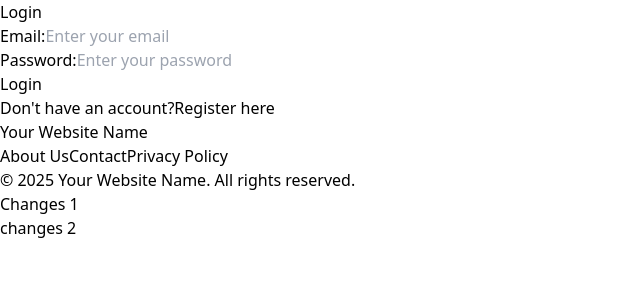
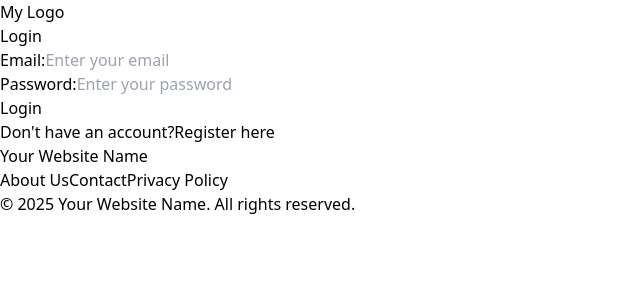
Before and after one commit to jatinprime/Project1, a React (Vite) app in the folder Client/: page /login in a window 1280 px wide. Shown: the top 300 px of the page, without its empty margins (0-640 px from the left). Built offline with nearby package versions, Linux system fonts and the light colour scheme.

Commit message:
Added link to go to home page in login and register

```diff
--- a/Client/src/Pages/Login.jsx
+++ b/Client/src/Pages/Login.jsx
@@ -21,7 +21,8 @@ const Login = () => {
   }
 
   return (
-    <div className="flex items-center justify-center min-h-screen bg-gray-100">
+    <div className="flex flex-col items-center justify-center min-h-screen bg-gray-100">
+      <h1 className="text-4xl m-5"><NavLink to= "/" >My Logo</NavLink></h1>
         <div className="w-full max-w-md p-6 bg-white rounded-lg shadow-md">
       <h1 className="text-center text-2xl text-gray-800">Login</h1>
       <form onSubmit={handleLogin}>
--- a/Client/src/Pages/Signup.jsx
+++ b/Client/src/Pages/Signup.jsx
@@ -32,7 +32,8 @@ const Signup = () => {
   };
 
   return (
-    <div className="flex justify-center items-center min-h-screen bg-sky-400">
+    <div className="flex flex-col justify-center items-center min-h-screen bg-sky-400">
+      <h1 className="text-4xl m-5"><NavLink to= "/" >My Logo</NavLink></h1>
       <div className="bg-white p-8 rounded-lg shadow-lg w-full max-w-md">
         <h1 className="text-3xl font-semibold text-center mb-6">Signup</h1>
         <form onSubmit={handleSubmit}>
--- a/Client/src/main.jsx
+++ b/Client/src/main.jsx
@@ -33,7 +33,5 @@ const router = createBrowserRouter(
 createRoot(document.getElementById('root')).render(
   <StrictMode>
     <RouterProvider router={router}/>
-    <h1>Changes 1</h1>
-    <h1>changes 2</h1>
-  </StrictMode>,
+  </StrictMode>
 )
```
Also changed, not shown: Client/updates/projectUpdate.txt.
